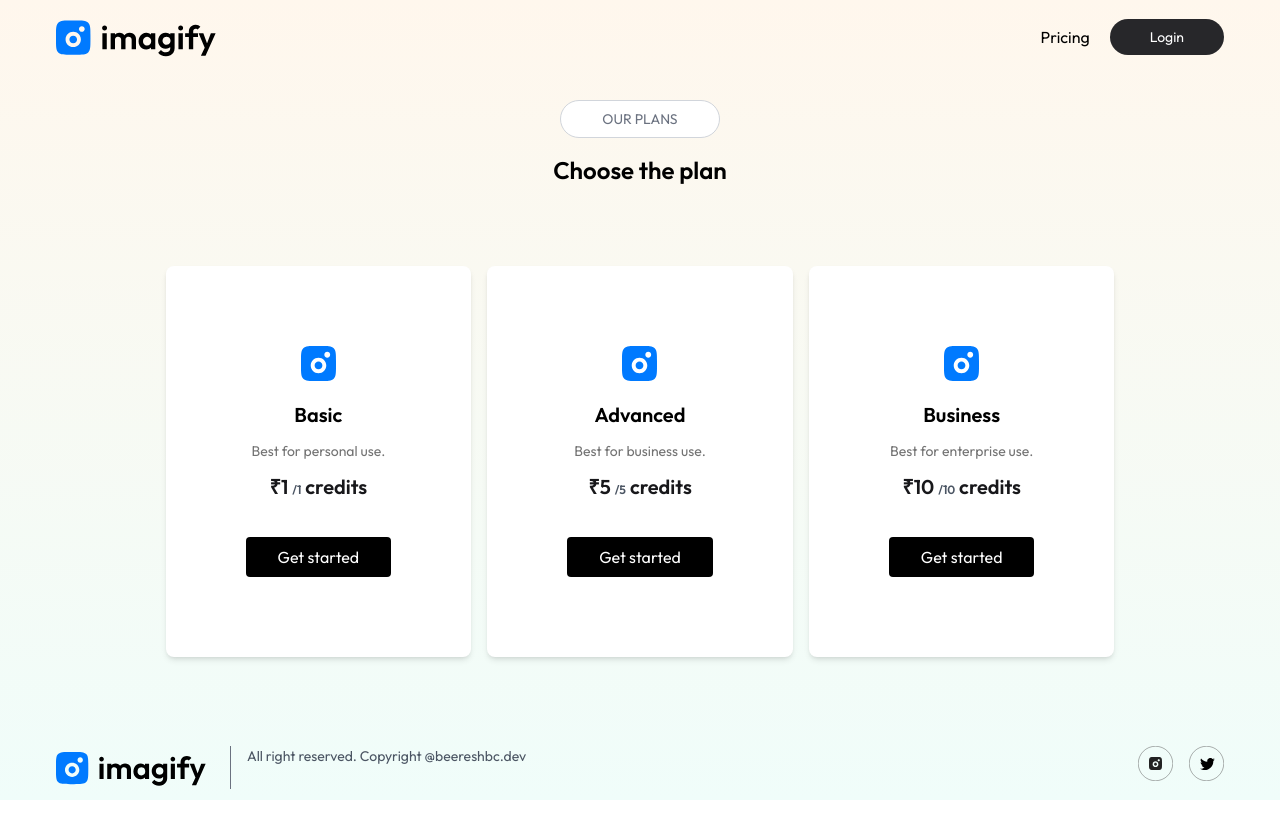
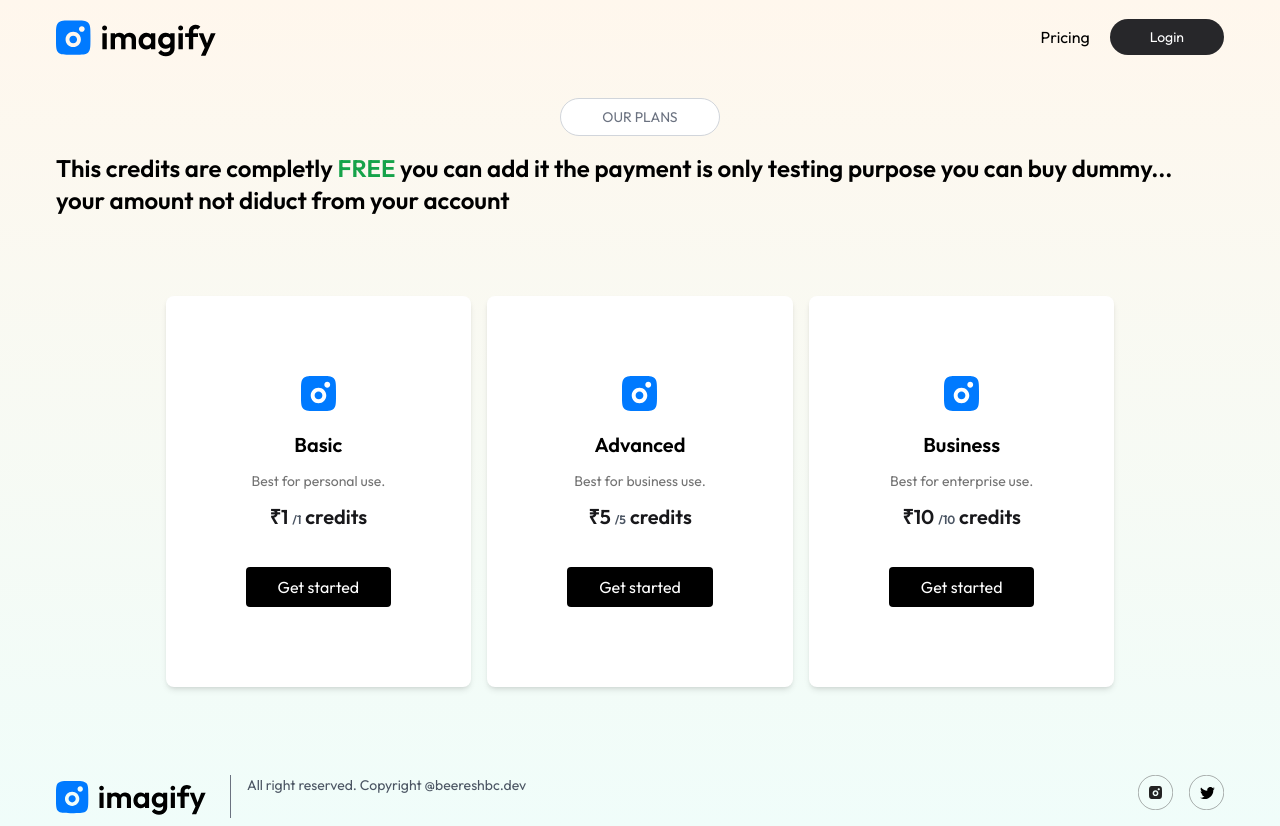
Before and after one commit to beereshbc/iMAGIFY-Saas, a React (Vite) app in the folder client/: page /buy in a window 1280 px wide. Before the commit the page ends 800 px from the top, so only its background shows below. Built offline with nearby package versions, Linux system fonts and the light colour scheme; no server answers; a web font is replaced by a local one.

Commit message:
instruction

```diff
--- a/client/src/pages/BuyCredit.jsx
+++ b/client/src/pages/BuyCredit.jsx
@@ -75,7 +75,7 @@ const BuyCredit = () => {
       <p className="py-2 cursor-pointer px-2 w-40 text-center mb-4  border rounded-full border-gray-300 bg-white text-sm text-gray-500">
         OUR PLANS
       </p>
-      <h2 className="font-semibold text-xl sm:text-2xl">Choose the plan</h2>
+      <h2 className="font-semibold text-xl sm:text-2xl">This credits are completly <span className="text-green-600">FREE</span>  you can add it the payment is only testing purpose you can buy dummy... your amount not diduct from your account</h2>
       <div className="flex flex-wrap gap-4 justify-center items-center mt-20">
         {plans.map((plan, index) => (
           <div
```
